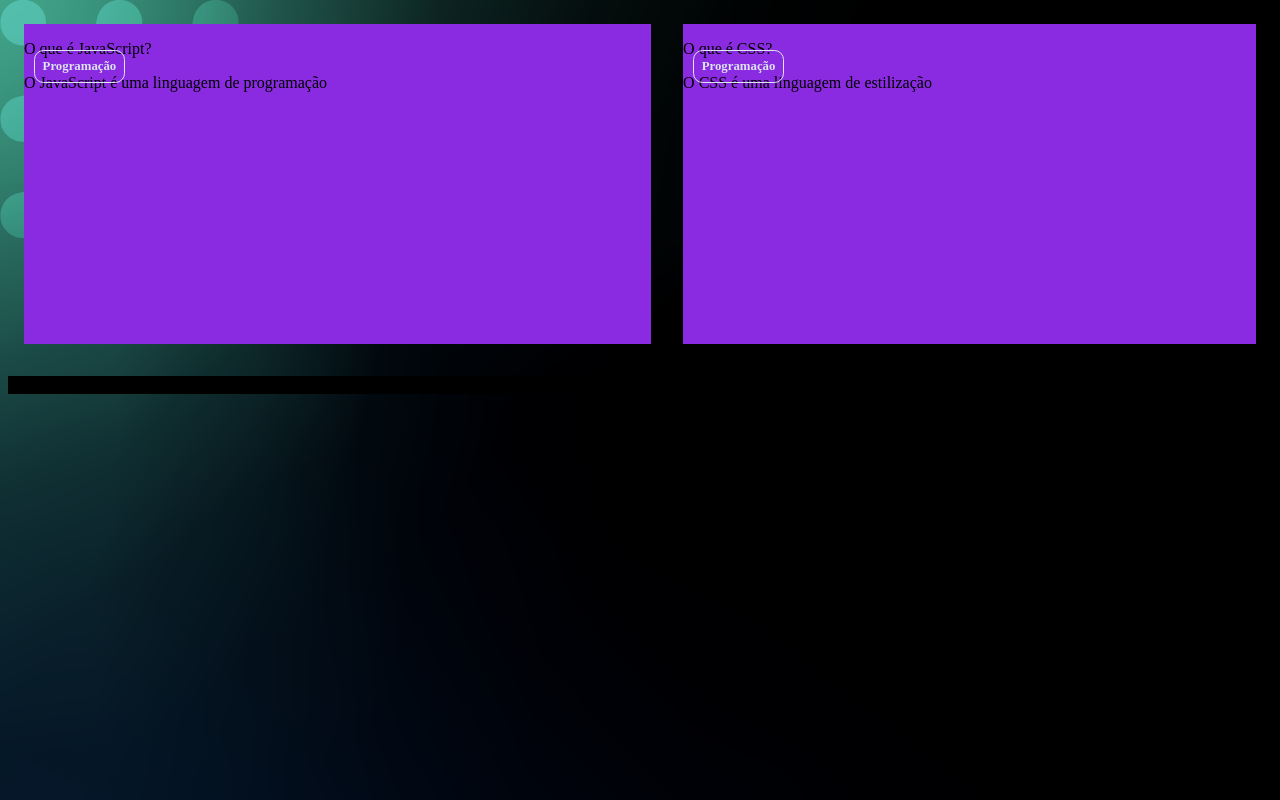
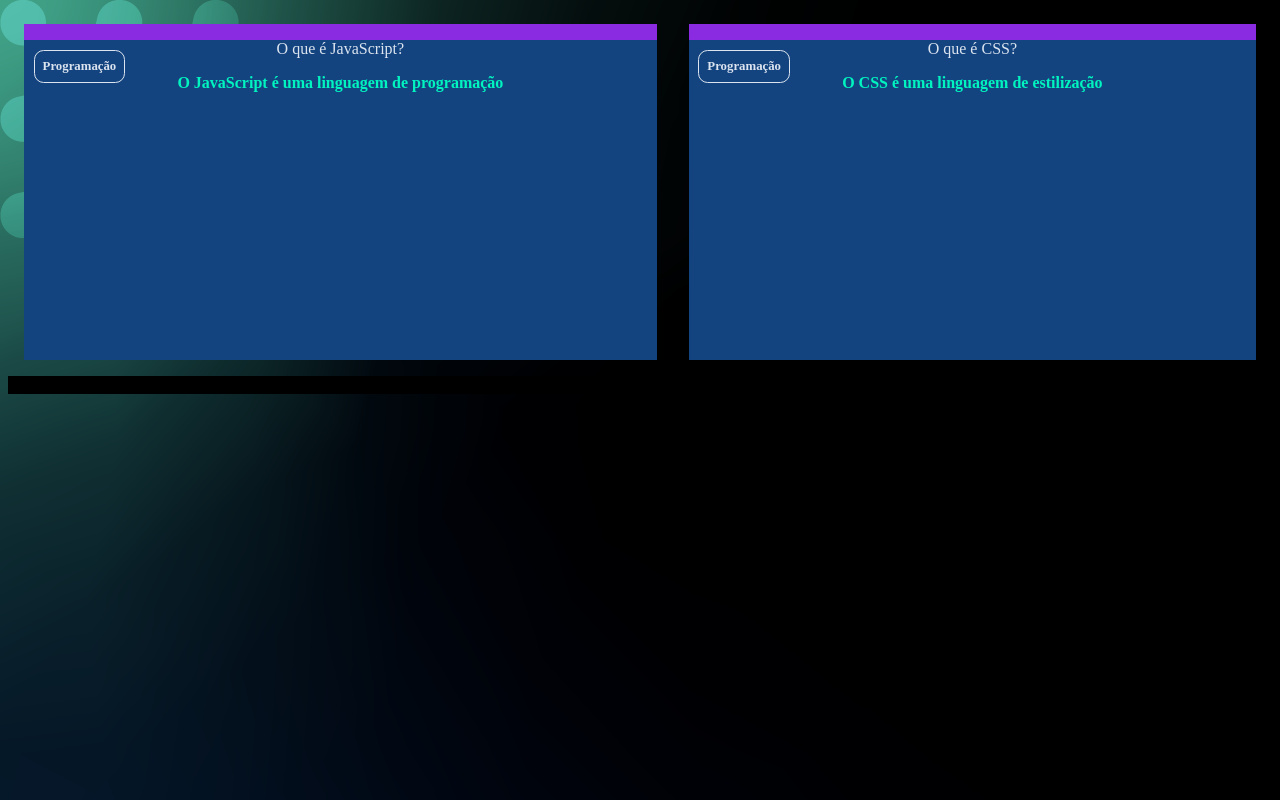
Before and after one commit to LarissaAlba/ferramenta-interativa-2B-2025, a plain HTML site: page index.html in a window 1280 px wide. Drawn offline with Linux system fonts and the light colour scheme; files whose address does not match are found by name.

Commit message:
m.a.p.t.s 2025

```diff
--- a/style.css
+++ b/style.css
@@ -31,6 +31,11 @@ display: flex;
     flex-grow: 1;
     flex-basis: calc(33%-6rem);
 }
+.cartao__conteudo {
+    text-align: center;
+    height: 100%;
+    background-color: var(--card-front-color);
+}
 .cartao__conteudo h3 {
     color: var(--text-color);
     border: 1px solid var(--text-color);
@@ -41,3 +46,11 @@ display: flex;
     border-radius: 0.6rem;
     font-size: 1vw;
 }
+.cartao__conteudo__pergunta p{
+    color: var(--text-color);
+    font-weight: 500;
+}
+.cartao__conteudo__resposta p{
+    color: var(--card-back-color);
+    font-weight: 700;
+}
```
